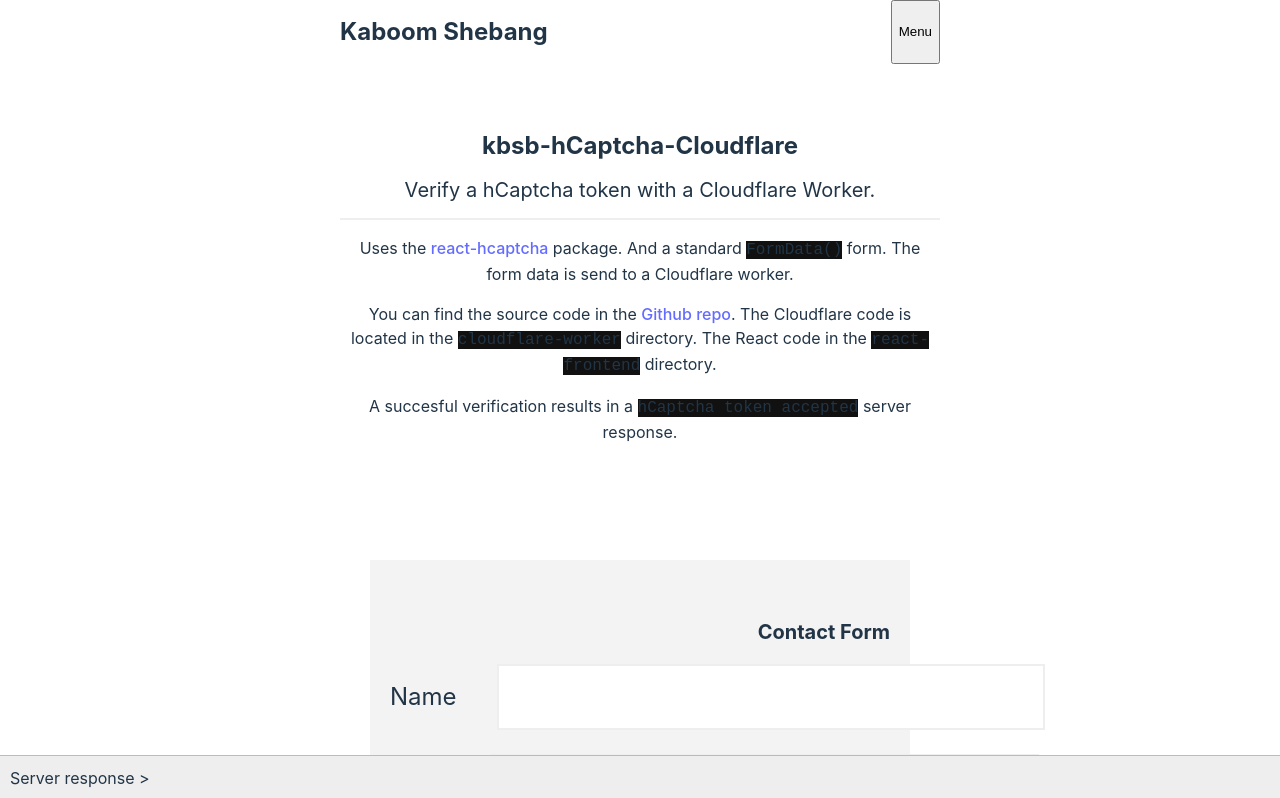
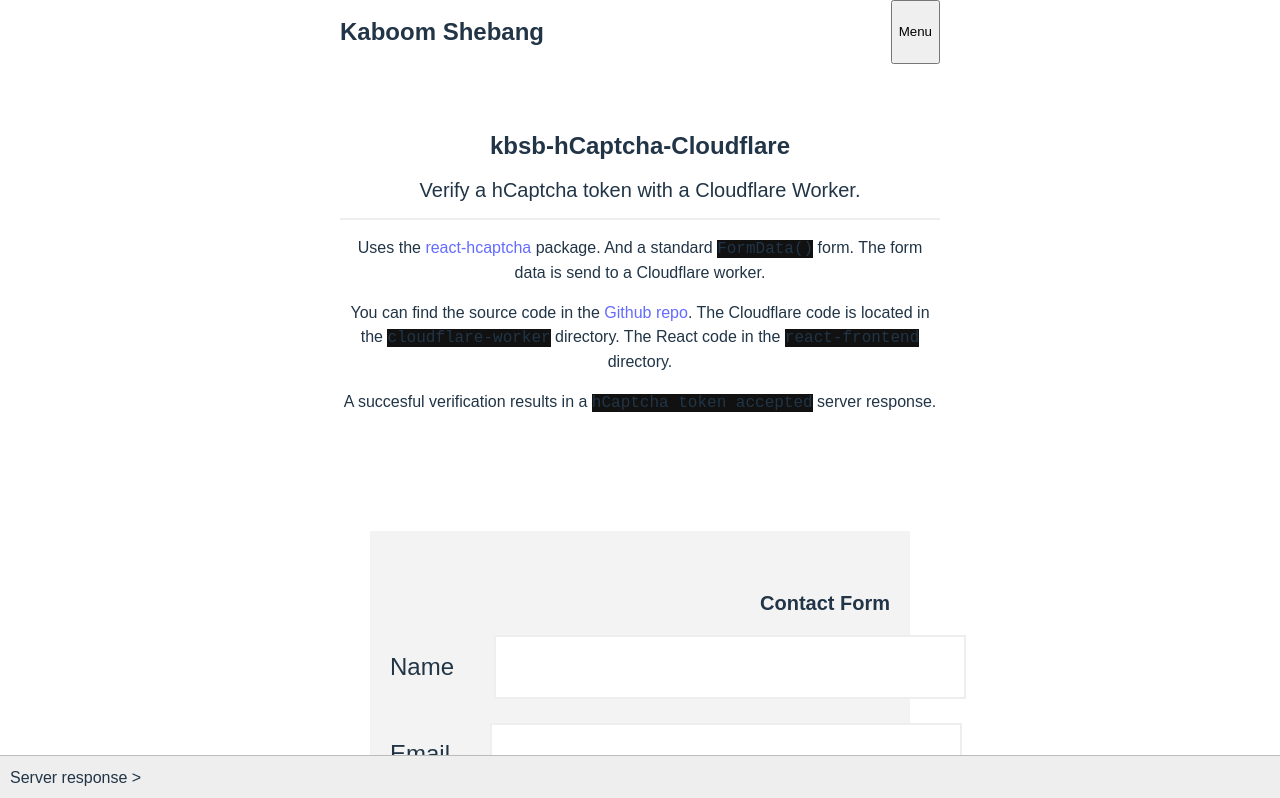
Before and after one commit to kaboomshebang/kbsb-hcaptcha-cloudflare, a React (Vite) app in the folder react-frontend/: page / in a window 1280 px wide. Shown: the top 798 px of the page. Built offline with nearby package versions, Linux system fonts and the light colour scheme; no server answers; a web font is replaced by a local one.

Commit message:
Add IBM font

```diff
--- a/react-frontend/src/index.css
+++ b/react-frontend/src/index.css
@@ -1,5 +1,14 @@
+@import 'https://assets.kbsb.app/fonts/ibm_plex_sans/font_ibm_plex_sans.css';
+
 :root {
-	font-family: Inter, Avenir, Helvetica, Arial, sans-serif;
+	font-family: 'IBM Plex Sans', sans-serif; /* weights: 300 400 600*/
+	font-feature-settings: 'kern' 1;
+	font-kerning: normal;
+	font-synthesis: none;
+	text-rendering: optimizeLegibility;
+	-webkit-font-smoothing: antialiased;
+	-moz-osx-font-smoothing: grayscale;
+
 	font-size: 14px;
 	line-height: 24px;
 	font-weight: 400;
@@ -7,11 +16,6 @@
 	color-scheme: light dark;
 	color: #222;
 	background-color: #fff;
-
-	font-synthesis: none;
-	text-rendering: optimizeLegibility;
-	-webkit-font-smoothing: antialiased;
-	-moz-osx-font-smoothing: grayscale;
 }
 
 a {
```
